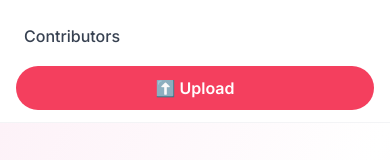
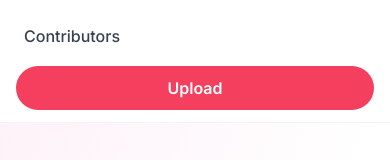
Before and after one commit to cosmic-community/honeymoon-gallery, a Next.js app: page /login in a window 390 px wide. Both pictures are taken after a click on the button "Open menu". Shown: the part 159-319 px from the top of the page. Built offline with nearby package versions, Linux system fonts and the light colour scheme.

Commit message:
edit components/Header.tsx

```diff
--- a/components/Header.tsx
+++ b/components/Header.tsx
@@ -84,7 +84,7 @@ export default function Header() {
               onClick={closeMenu}
               className="mt-1 text-center text-base font-semibold text-white bg-rose-500 hover:bg-rose-600 transition-colors px-4 py-2.5 rounded-full"
             >
-              ⬆️ Upload
+              Upload
             </Link>
           </div>
         </nav>
```
